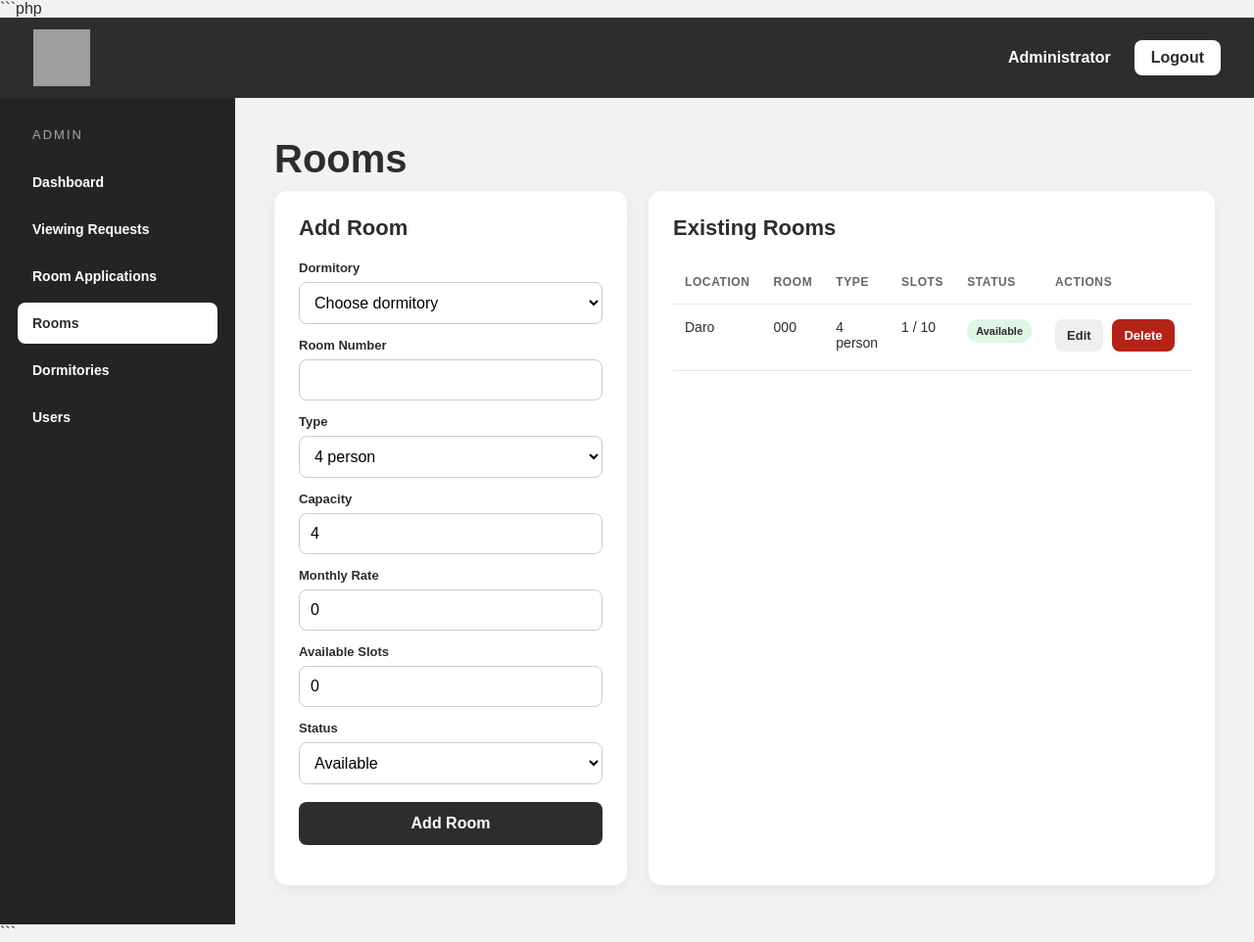
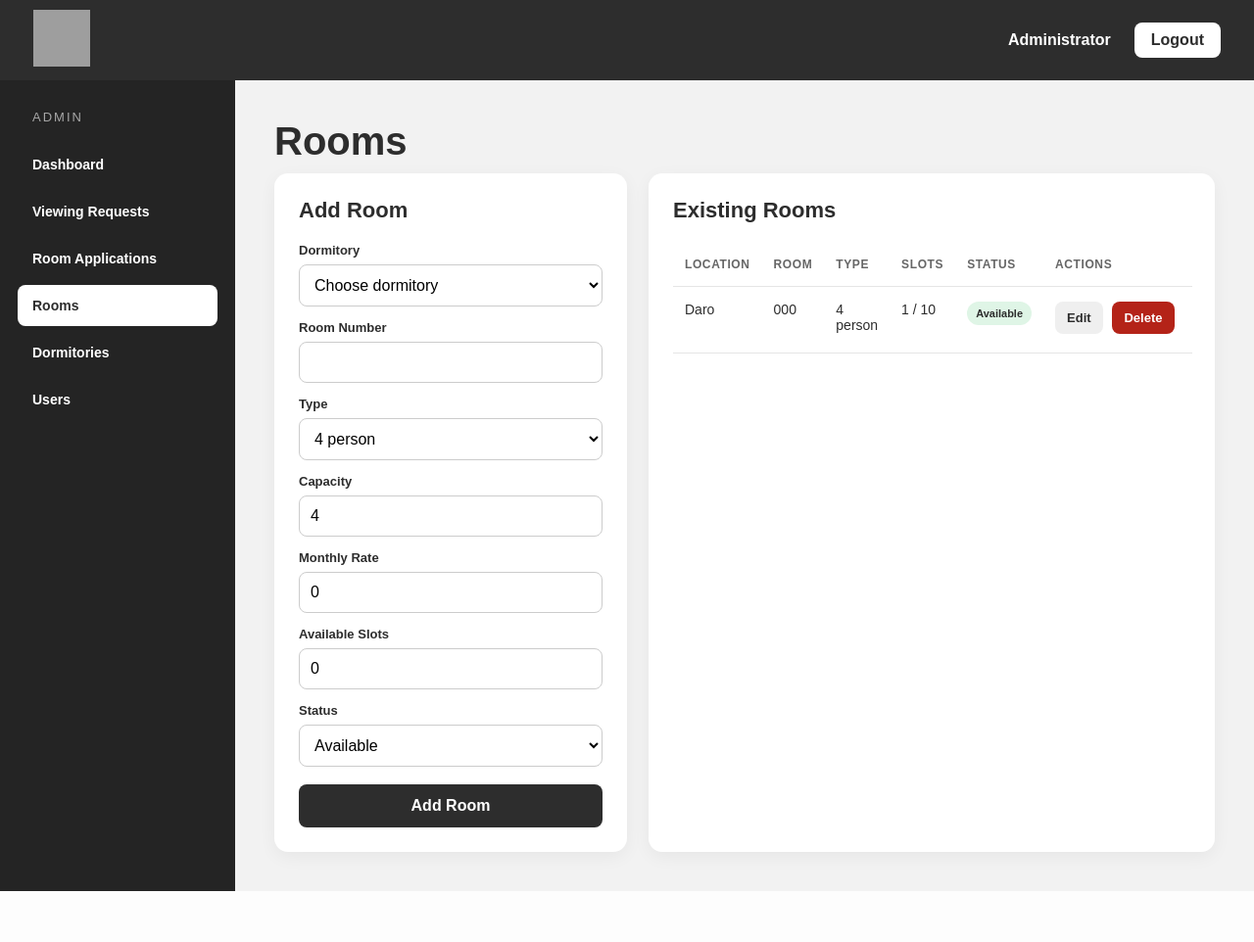
Before and after one commit to Ludeil/WEBDEVMIDTERMS, a PHP site: page /admin/rooms.php in a window 1280 px wide. Shown: the whole page at 98% size. After the commit the page ends 910 px from the top, so only its background shows below. Run offline with PHP 8.4, Linux system fonts and the light colour scheme; the visitor is signed in with stand-in values (Sample User, id 1); data comes from the database, SQL or seed files in the repository; tables that the repository leaves empty hold one stand-in row (values such as "Sample post"); grey boxes are pictures that could not be loaded.

````diff
--- a/admin/room_applications.php
+++ b/admin/room_applications.php
@@ -1,4 +1,3 @@
-
 <?php
 
 session_start();
@@ -847,4 +846,3 @@ $rows = $pdo->query(
 </body>
 
 </html>
-```
--- a/admin/rooms.php
+++ b/admin/rooms.php
@@ -1,4 +1,3 @@
-```php
 <?php
 
 session_start();
@@ -686,4 +685,3 @@ $rows = $pdo->query(
 </body>
 
 </html>
-```
````
